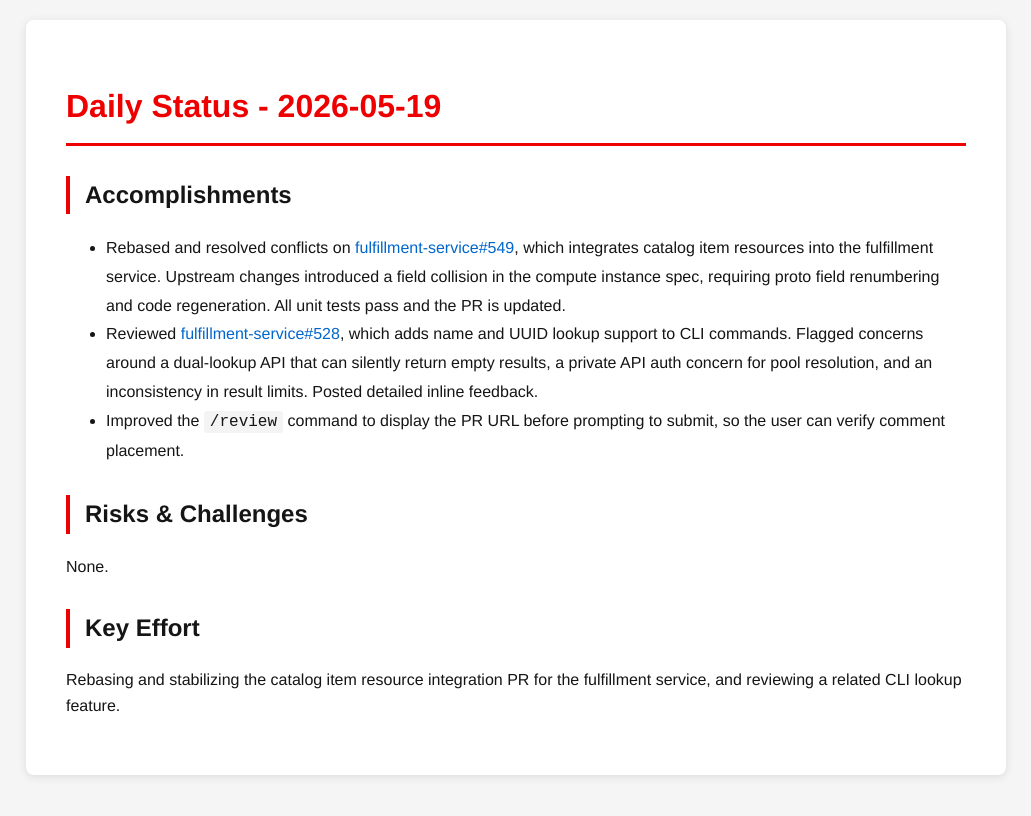
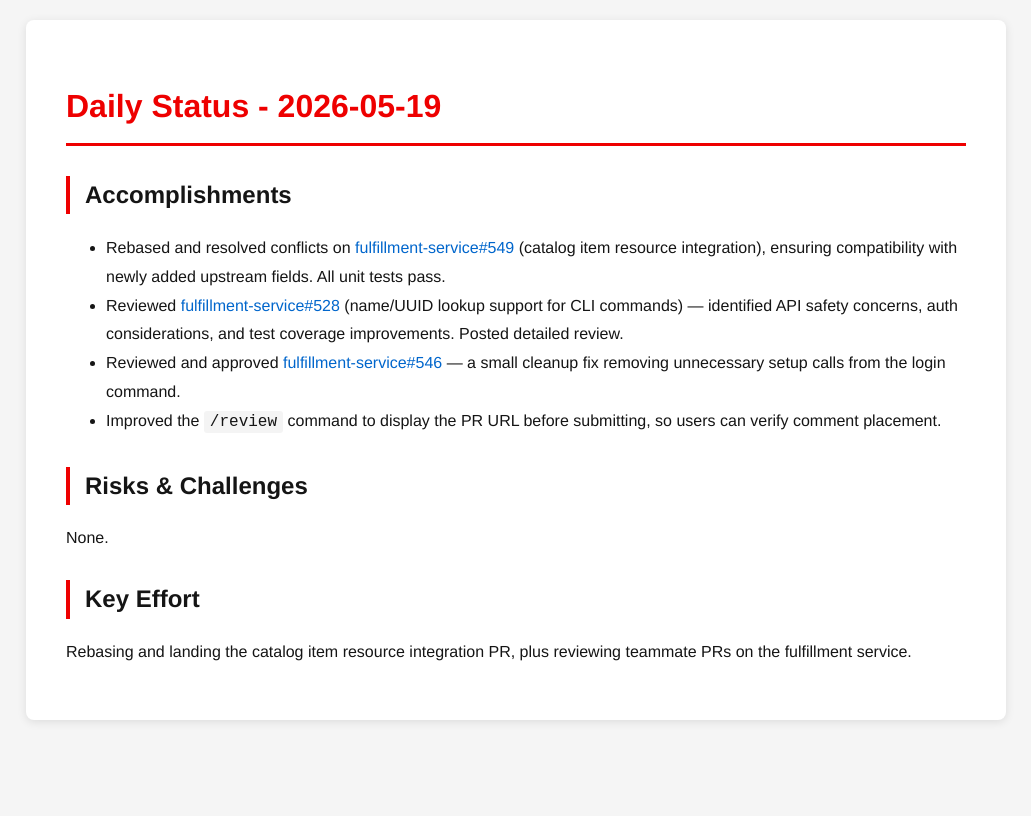
Before and after one commit to tzvatot/daily-status, a Jekyll site: the page built from 2026-05-19.md, in a window 1280 px wide. Shown: the top 816 px of the page, without its empty margins (124-1155 px from the left). Built offline with Jekyll 4.4.1, drawn with Linux system fonts in a browser that asks for light colours.

Commit message:
Daily status update - 2026-05-19

```diff
--- a/2026-05-19.md
+++ b/2026-05-19.md
@@ -7,12 +7,13 @@ date: 2026-05-19
 # Daily Status - 2026-05-19
 
 ## Accomplishments
-- Rebased and resolved conflicts on [fulfillment-service#549](https://github.com/osac-project/fulfillment-service/pull/549), which integrates catalog item resources into the fulfillment service. Upstream changes introduced a field collision in the compute instance spec, requiring proto field renumbering and code regeneration. All unit tests pass and the PR is updated.
-- Reviewed [fulfillment-service#528](https://github.com/osac-project/fulfillment-service/pull/528), which adds name and UUID lookup support to CLI commands. Flagged concerns around a dual-lookup API that can silently return empty results, a private API auth concern for pool resolution, and an inconsistency in result limits. Posted detailed inline feedback.
-- Improved the `/review` command to display the PR URL before prompting to submit, so the user can verify comment placement.
+- Rebased and resolved conflicts on [fulfillment-service#549](https://github.com/osac-project/fulfillment-service/pull/549) (catalog item resource integration), ensuring compatibility with newly added upstream fields. All unit tests pass.
+- Reviewed [fulfillment-service#528](https://github.com/osac-project/fulfillment-service/pull/528) (name/UUID lookup support for CLI commands) — identified API safety concerns, auth considerations, and test coverage improvements. Posted detailed review.
+- Reviewed and approved [fulfillment-service#546](https://github.com/osac-project/fulfillment-service/pull/546) — a small cleanup fix removing unnecessary setup calls from the login command.
+- Improved the `/review` command to display the PR URL before submitting, so users can verify comment placement.
 
 ## Risks & Challenges
 None.
 
 ## Key Effort
-Rebasing and stabilizing the catalog item resource integration PR for the fulfillment service, and reviewing a related CLI lookup feature.
+Rebasing and landing the catalog item resource integration PR, plus reviewing teammate PRs on the fulfillment service.
```
